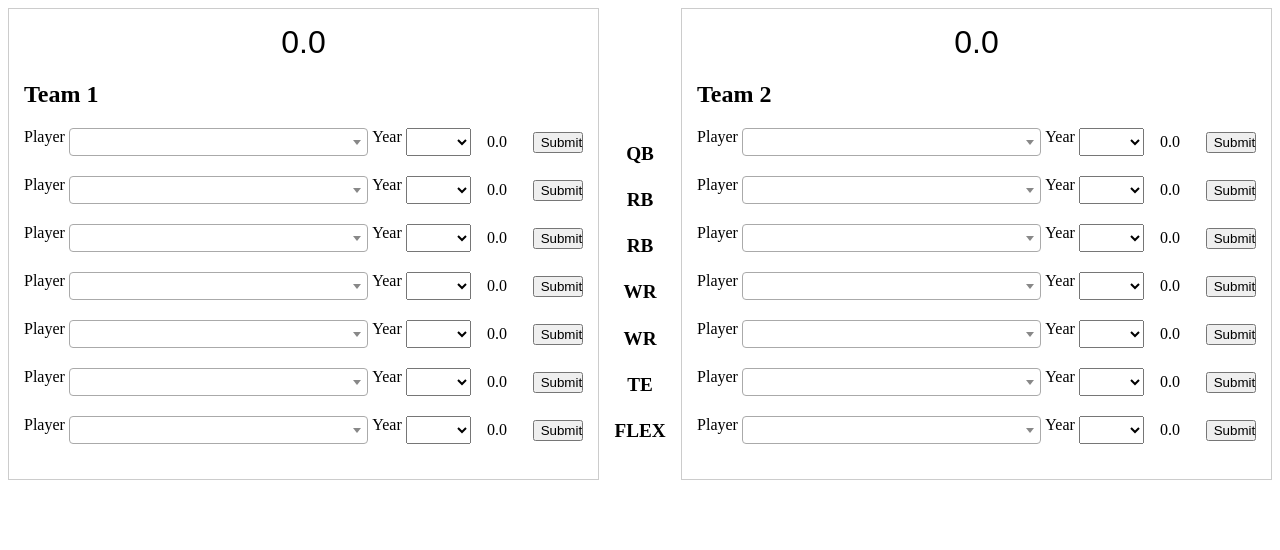
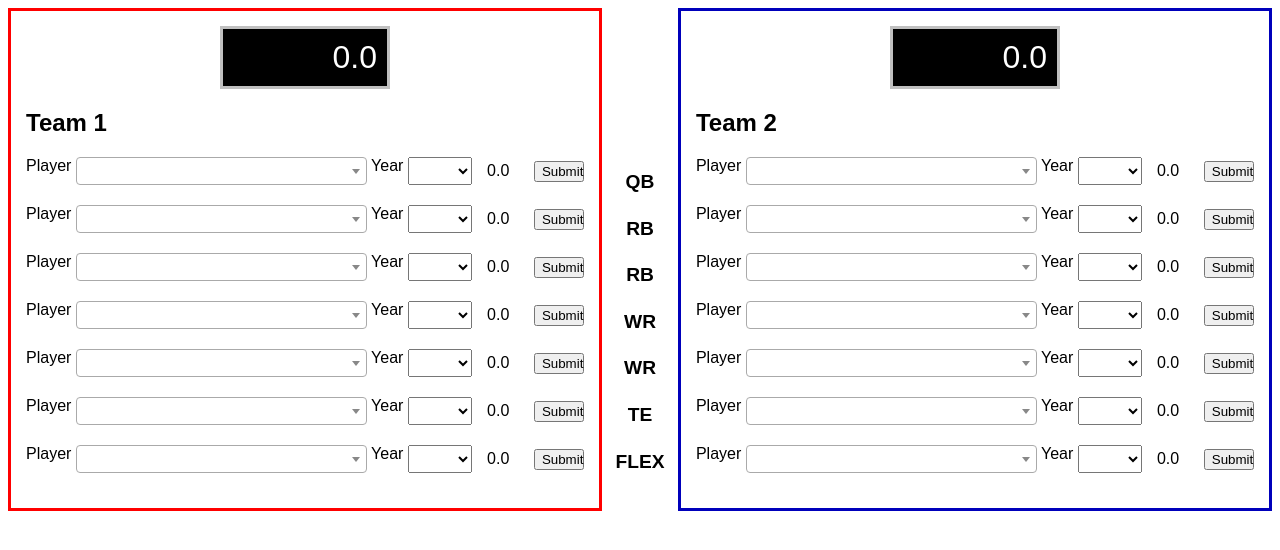
Before and after one commit to ronan-zelta/draft_battles, a Django app: page /play/ in a window 1280 px wide. Shown: the top 550 px of the page. Run offline with Django 4.2, Linux system fonts and the light colour scheme; lists and menus that the app fills with data are empty; some libraries are stand-ins or nearby versions; some web fonts are replaced.

Commit message:
Added scoreboard UI element

```diff
--- a/main/static/main/css/play_game.css
+++ b/main/static/main/css/play_game.css
@@ -3,9 +3,14 @@
     justify-content: space-between;
 }
 .team-section {
-    width: 90%;
-    border: 1px solid #ccc;
+    width: 100%;
     padding: 15px;
+}
+.red-team {
+    border: 3px solid red;
+}
+.blue-team {
+    border: 3px solid rgb(0, 0, 187);
 }
 .player-year-pair {
     display: flex;
@@ -34,10 +39,18 @@
 select {
     width: 40%;
 }
+.scoreboard-container {
+    background-color: black;
+    border: 3px solid silver;
+    width: 9em;
+    margin: 0 auto; /* This will center the scoreboard in the team section */
+    padding: 10px;
+    margin-bottom: 20px;
+}
 .scoreboard {
-    text-align: center;
+    text-align: right; /* Right justified text */
     font-size: 2em;
-    margin-bottom: 20px;
+    color: white; /* Making the text color white or any other color that you prefer */
     font-family: '60s Scoreboard', sans-serif;
 }
 .player-score {
@@ -55,7 +68,7 @@ select {
     border-right: none;
 }
 .position-header {
-    height: 112px;
+    height: 140px;
 }
 .position-footer {
     height: 15px;
--- a/main/static/main/css/styles.css
+++ b/main/static/main/css/styles.css
@@ -0,0 +1,3 @@
+* {
+    font-family: Arial, Helvetica, sans-serif;
+}
--- a/main/templates/main/play_game.html
+++ b/main/templates/main/play_game.html
@@ -21,8 +21,10 @@
     <div class="container">
 
         <!-- Team 1 Section -->
-        <div class="team-section">
-            <div class="scoreboard" id="team1_points_total">0.0</div>
+        <div class="team-section red-team">
+            <div class="scoreboard-container">
+                <div class="scoreboard ui-scoreboard" id="team1_points_total">0.0</div>
+            </div>
             <h2>Team 1</h2>
 
             {% for pos in positions_list %}
@@ -53,8 +55,10 @@
         </div>
 
         <!-- Team 2 Section -->
-        <div class="team-section">
-            <div class="scoreboard" id="team2_points_total">0.0</div>
+        <div class="team-section blue-team">
+            <div class="scoreboard-container">
+                <div class="scoreboard ui-scoreboard" id="team2_points_total">0.0</div>
+            </div>
             <h2>Team 2</h2>
 
             {% for pos in positions_list %}
```
